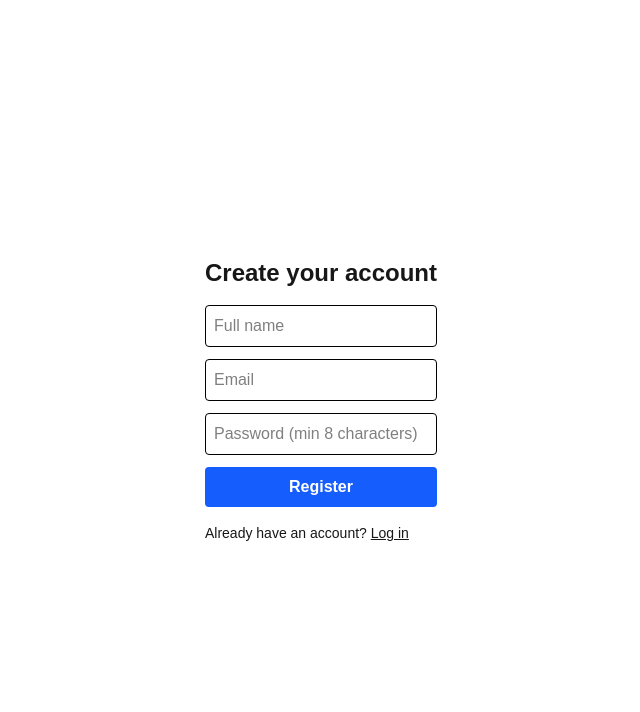
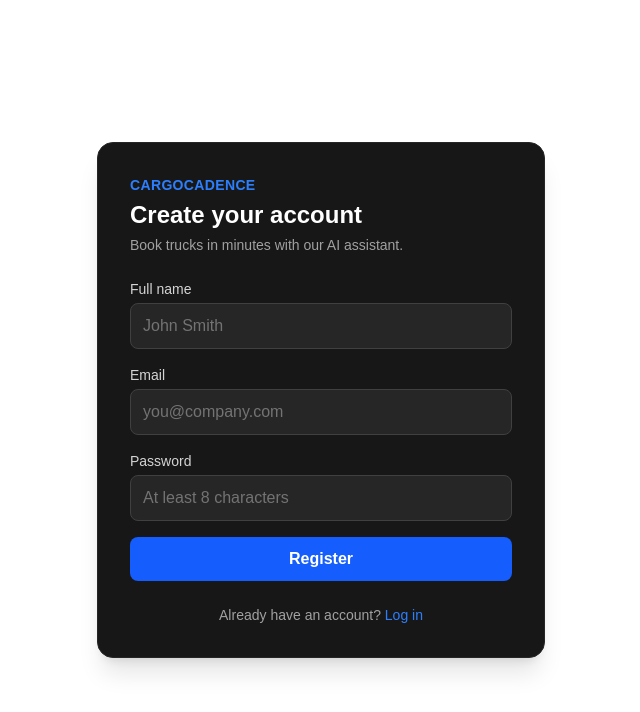
Before and after one commit to AreebaGhaffar/cargocadence, a Next.js app: page /register in a window 1280 px wide. Shown: the top 712 px of the page, without its empty margins (319-959 px from the left). Built offline with nearby package versions, Linux system fonts and the light colour scheme.

Commit message:
style(auth): improve register and login form styling

```diff
--- a/src/app/login/page.tsx
+++ b/src/app/login/page.tsx
@@ -4,23 +4,43 @@ import { useActionState } from "react";
 import Link from "next/link";
 import { login } from "@/app/auth/actions";
 
+const inputClass =
+  "w-full rounded-lg border border-neutral-700 bg-neutral-800 px-3 py-2.5 text-white placeholder-neutral-500 outline-none focus:border-blue-500";
+
 export default function LoginPage() {
   const [state, formAction, pending] = useActionState(login, undefined);
 
   return (
-    <main className="mx-auto flex min-h-screen max-w-sm flex-col justify-center gap-4 p-6">
-      <h1 className="text-2xl font-bold">Log in</h1>
-      <form action={formAction} className="flex flex-col gap-3">
-        <input name="email" type="email" placeholder="Email" required className="rounded border p-2 text-black" />
-        <input name="password" type="password" placeholder="Password" required className="rounded border p-2 text-black" />
-        <button disabled={pending} className="rounded bg-blue-600 p-2 font-semibold text-white disabled:opacity-50">
-          {pending ? "Logging in..." : "Log in"}
-        </button>
-      </form>
-      {state?.error && <p className="text-red-500">{state.error}</p>}
-      <p className="text-sm">
-        No account yet? <Link href="/register" className="underline">Register</Link>
-      </p>
+    <main className="flex min-h-screen items-center justify-center p-6">
+      <div className="w-full max-w-md rounded-2xl border border-neutral-800 bg-neutral-900 p-8 shadow-xl">
+        <p className="text-sm font-semibold tracking-wide text-blue-500">CARGOCADENCE</p>
+        <h1 className="mt-1 text-2xl font-bold text-white">Welcome back</h1>
+        <p className="mt-1 text-sm text-neutral-400">Log in to manage your bookings.</p>
+
+        <form action={formAction} className="mt-6 flex flex-col gap-4">
+          <div>
+            <label htmlFor="email" className="mb-1 block text-sm text-neutral-300">Email</label>
+            <input id="email" name="email" type="email" placeholder="you@company.com" required className={inputClass} />
+          </div>
+          <div>
+            <label htmlFor="password" className="mb-1 block text-sm text-neutral-300">Password</label>
+            <input id="password" name="password" type="password" placeholder="Your password" required className={inputClass} />
+          </div>
+          <button
+            disabled={pending}
+            className="w-full rounded-lg bg-blue-600 py-2.5 font-semibold text-white transition hover:bg-blue-500 disabled:opacity-50"
+          >
+            {pending ? "Logging in..." : "Log in"}
+          </button>
+        </form>
+
+        {state?.error && <p className="mt-4 rounded-lg bg-red-500/10 p-3 text-sm text-red-400">{state.error}</p>}
+
+        <p className="mt-6 text-center text-sm text-neutral-400">
+          No account yet?{" "}
+          <Link href="/register" className="font-medium text-blue-500 hover:underline">Register</Link>
+        </p>
+      </div>
     </main>
   );
 }
--- a/src/app/register/page.tsx
+++ b/src/app/register/page.tsx
@@ -4,25 +4,48 @@ import { useActionState } from "react";
 import Link from "next/link";
 import { register } from "@/app/auth/actions";
 
+const inputClass =
+  "w-full rounded-lg border border-neutral-700 bg-neutral-800 px-3 py-2.5 text-white placeholder-neutral-500 outline-none focus:border-blue-500";
+
 export default function RegisterPage() {
   const [state, formAction, pending] = useActionState(register, undefined);
 
   return (
-    <main className="mx-auto flex min-h-screen max-w-sm flex-col justify-center gap-4 p-6">
-      <h1 className="text-2xl font-bold">Create your account</h1>
-      <form action={formAction} className="flex flex-col gap-3">
-        <input name="fullName" placeholder="Full name" required className="rounded border p-2 text-black" />
-        <input name="email" type="email" placeholder="Email" required className="rounded border p-2 text-black" />
-        <input name="password" type="password" placeholder="Password (min 8 characters)" required className="rounded border p-2 text-black" />
-        <button disabled={pending} className="rounded bg-blue-600 p-2 font-semibold text-white disabled:opacity-50">
-          {pending ? "Creating..." : "Register"}
-        </button>
-      </form>
-      {state?.error && <p className="text-red-500">{state.error}</p>}
-      {state?.message && <p className="text-green-500">{state.message}</p>}
-      <p className="text-sm">
-        Already have an account? <Link href="/login" className="underline">Log in</Link>
-      </p>
+    <main className="flex min-h-screen items-center justify-center p-6">
+      <div className="w-full max-w-md rounded-2xl border border-neutral-800 bg-neutral-900 p-8 shadow-xl">
+        <p className="text-sm font-semibold tracking-wide text-blue-500">CARGOCADENCE</p>
+        <h1 className="mt-1 text-2xl font-bold text-white">Create your account</h1>
+        <p className="mt-1 text-sm text-neutral-400">Book trucks in minutes with our AI assistant.</p>
+
+        <form action={formAction} className="mt-6 flex flex-col gap-4">
+          <div>
+            <label htmlFor="fullName" className="mb-1 block text-sm text-neutral-300">Full name</label>
+            <input id="fullName" name="fullName" placeholder="John Smith" required className={inputClass} />
+          </div>
+          <div>
+            <label htmlFor="email" className="mb-1 block text-sm text-neutral-300">Email</label>
+            <input id="email" name="email" type="email" placeholder="you@company.com" required className={inputClass} />
+          </div>
+          <div>
+            <label htmlFor="password" className="mb-1 block text-sm text-neutral-300">Password</label>
+            <input id="password" name="password" type="password" placeholder="At least 8 characters" required className={inputClass} />
+          </div>
+          <button
+            disabled={pending}
+            className="w-full rounded-lg bg-blue-600 py-2.5 font-semibold text-white transition hover:bg-blue-500 disabled:opacity-50"
+          >
+            {pending ? "Creating account..." : "Register"}
+          </button>
+        </form>
+
+        {state?.error && <p className="mt-4 rounded-lg bg-red-500/10 p-3 text-sm text-red-400">{state.error}</p>}
+        {state?.message && <p className="mt-4 rounded-lg bg-green-500/10 p-3 text-sm text-green-400">{state.message}</p>}
+
+        <p className="mt-6 text-center text-sm text-neutral-400">
+          Already have an account?{" "}
+          <Link href="/login" className="font-medium text-blue-500 hover:underline">Log in</Link>
+        </p>
+      </div>
     </main>
   );
 }
```
